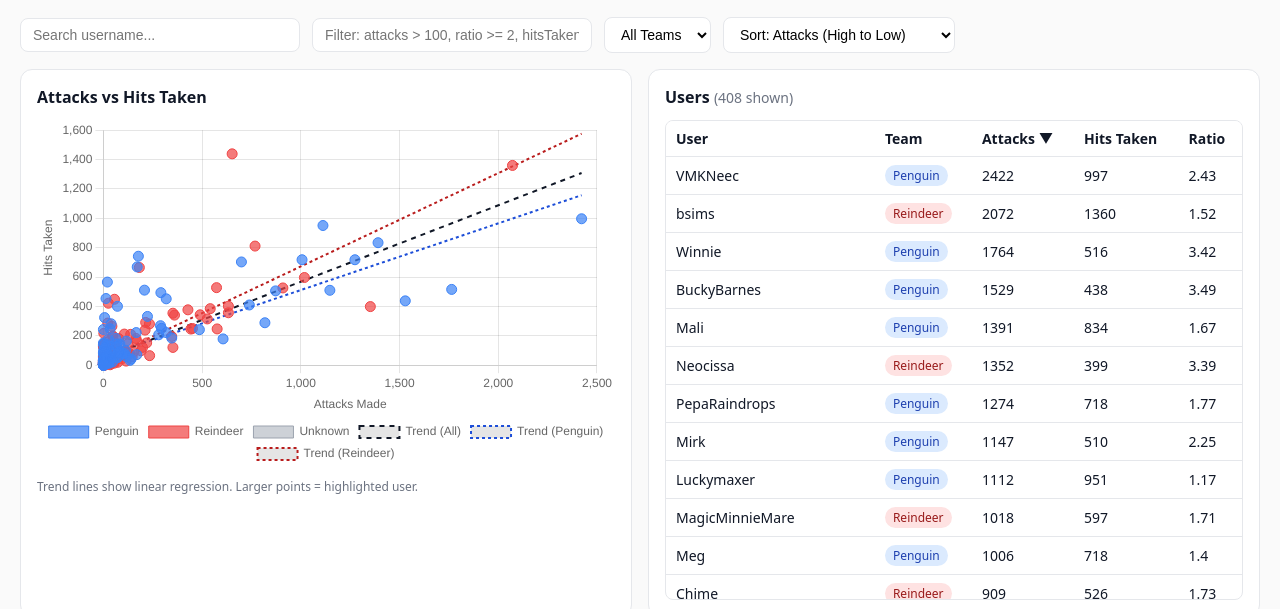
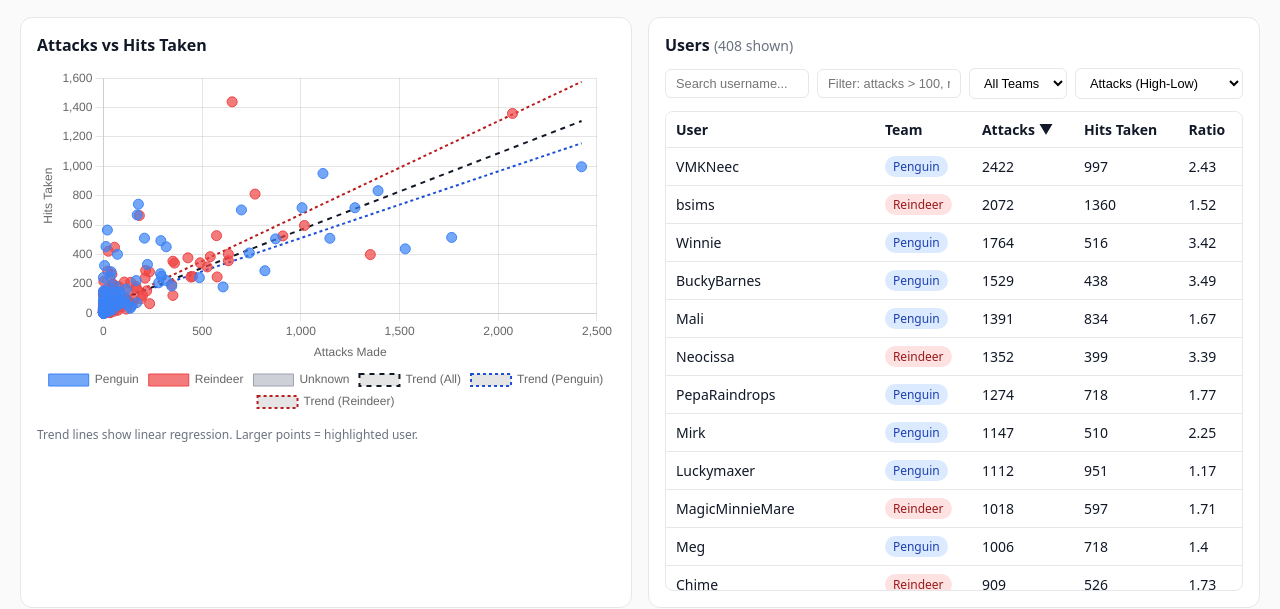
Before and after one commit to bsims-codes/myvmk-snowball-dashboard, a website: page docs/index.html in a window 1280 px wide. Shown: the part 102-711 px from the top of the page. Drawn offline with nearby package versions, Linux system fonts and the light colour scheme.

Commit message:
Move filters above Users table, fix case-insensitive username search

```diff
--- a/docs/app.js
+++ b/docs/app.js
@@ -554,10 +554,11 @@ function setupEventListeners() {
     applyFilterSort();
     buildUsersTable();
 
-    // Exact match highlighting
-    const exact = state.query.trim();
-    if (state.usersIndex.has(exact)) {
-      state.highlight = exact;
+    // Exact match highlighting (case-insensitive)
+    const exact = state.query.trim().toLowerCase();
+    const matchedUser = state.allUsers.find(u => u.user.toLowerCase() === exact);
+    if (matchedUser) {
+      state.highlight = matchedUser.user; // Use actual username with correct case
     } else {
       state.highlight = null;
     }
--- a/docs/index.html
+++ b/docs/index.html
@@ -94,18 +94,19 @@
 
       .toolbar {
         display: flex;
-        gap: 12px;
+        gap: 8px;
         align-items: center;
-        margin-bottom: 16px;
+        margin-bottom: 12px;
         flex-wrap: wrap;
       }
 
       .toolbar input {
-        padding: 8px 12px;
+        padding: 6px 10px;
         border: 1px solid var(--border);
-        border-radius: 8px;
-        font-size: 0.875rem;
-        min-width: 280px;
+        border-radius: 6px;
+        font-size: 0.8rem;
+        flex: 1;
+        min-width: 120px;
       }
 
       .toolbar input:focus {
@@ -115,10 +116,10 @@
       }
 
       .toolbar select {
-        padding: 8px 12px;
+        padding: 6px 10px;
         border: 1px solid var(--border);
-        border-radius: 8px;
-        font-size: 0.875rem;
+        border-radius: 6px;
+        font-size: 0.8rem;
         background: var(--card-bg);
         cursor: pointer;
       }
@@ -246,26 +247,6 @@
       <div class="team-stats" id="teamStats"></div>
     </div>
 
-    <div class="toolbar">
-      <input id="userSearch" placeholder="Search username..." />
-      <input id="filterExpr" placeholder="Filter: attacks > 100, ratio >= 2, hitsTaken = 0" />
-      <select id="teamFilter">
-        <option value="All">All Teams</option>
-        <option value="Penguin">Penguin</option>
-        <option value="Reindeer">Reindeer</option>
-      </select>
-      <select id="sortSelect">
-        <option value="attacks-desc">Sort: Attacks (High to Low)</option>
-        <option value="attacks-asc">Sort: Attacks (Low to High)</option>
-        <option value="hitsTaken-desc">Sort: Hits Taken (High to Low)</option>
-        <option value="hitsTaken-asc">Sort: Hits Taken (Low to High)</option>
-        <option value="ratio-desc">Sort: Ratio (High to Low)</option>
-        <option value="ratio-asc">Sort: Ratio (Low to High)</option>
-        <option value="user-asc">Sort: Username (A-Z)</option>
-        <option value="user-desc">Sort: Username (Z-A)</option>
-      </select>
-    </div>
-
     <div class="stats-panel" id="statsPanel">
       <div class="user-name" id="statsPanelUser"></div>
       <div class="stats-grid" id="statsPanelGrid"></div>
@@ -281,6 +262,25 @@
       </div>
       <div class="card">
         <h3>Users <span id="userCount" style="font-weight:normal;color:var(--text-muted);font-size:0.875rem;"></span></h3>
+        <div class="toolbar">
+          <input id="userSearch" placeholder="Search username..." />
+          <input id="filterExpr" placeholder="Filter: attacks > 100, ratio >= 2" />
+          <select id="teamFilter">
+            <option value="All">All Teams</option>
+            <option value="Penguin">Penguin</option>
+            <option value="Reindeer">Reindeer</option>
+          </select>
+          <select id="sortSelect">
+            <option value="attacks-desc">Attacks (High-Low)</option>
+            <option value="attacks-asc">Attacks (Low-High)</option>
+            <option value="hitsTaken-desc">Hits Taken (High-Low)</option>
+            <option value="hitsTaken-asc">Hits Taken (Low-High)</option>
+            <option value="ratio-desc">Ratio (High-Low)</option>
+            <option value="ratio-asc">Ratio (Low-High)</option>
+            <option value="user-asc">Username (A-Z)</option>
+            <option value="user-desc">Username (Z-A)</option>
+          </select>
+        </div>
         <div class="scroll">
           <table id="usersTable"></table>
         </div>
```
